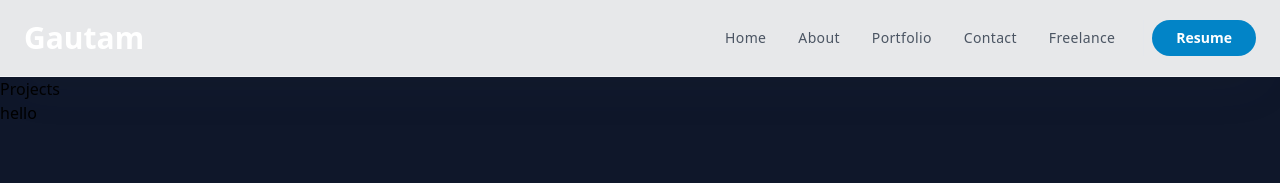
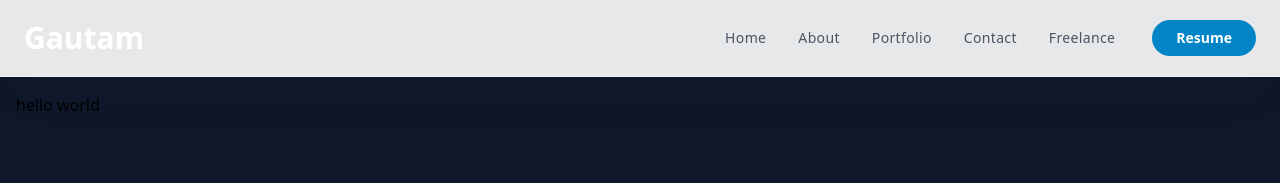
Before and after one commit to Gautamvaishnav-git/next-portfolio, a Next.js app: page /portfolio in a window 1280 px wide. Shown: the top 183 px of the page. Built offline with nearby package versions, Linux system fonts and the light colour scheme.

Commit message:
minor changes

```diff
--- a/pages/components/freelance/Card.tsx
+++ b/pages/components/freelance/Card.tsx
@@ -15,7 +15,9 @@ const Card = () => {
           />
         </a>
         <div className="pt-4 pb-8">
-          <h2 className="py-2 text-xl font-bold text-sky-500 text-center">Stats</h2>
+          <h2 className="py-2 text-xl font-bold text-sky-500 text-center">
+            Stats
+          </h2>
           <article className="flex justify-center gap-10 pb-2">
             <div className="flex gap-6 w-full sm:w-1/4 md:w-1/5">
               <span className="text-green-500 font-bold">96%</span>
@@ -59,7 +61,7 @@ const Card = () => {
         <a
           href="https://www.freelancer.in/u/PradhumnSingh"
           target="_blank"
-          className="text-center p-2 mt-4 block text-white border border-transparent hover:border-sky-500 hover:bg-transparent hover:text-black duration-200 bg-sky-500 rounded w-fit mx-auto text-xl font-bold"
+          className="text-center py-2 px-3 mt-4 block text-white border border-transparent hover:border-sky-500 hover:bg-transparent hover:text-black duration-200 bg-sky-500 rounded w-fit mx-auto text-xl"
         >
           {"Let's"} work with us!
         </a>
--- a/pages/portfolio/index.tsx
+++ b/pages/portfolio/index.tsx
@@ -1,8 +1,7 @@
 const Projects = () => {
   return (
     <>
-      <h1>Projects</h1>
-      hello
+      <div className="sm:px-4 px-2 py-4">hello world</div>
     </>
   );
 };
```
Also changed, not shown: 1 other file (tests, documents, lock files or other folders).
